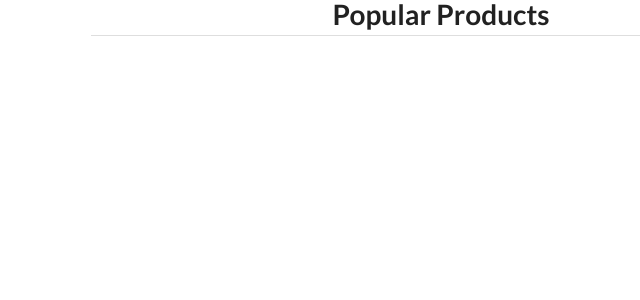
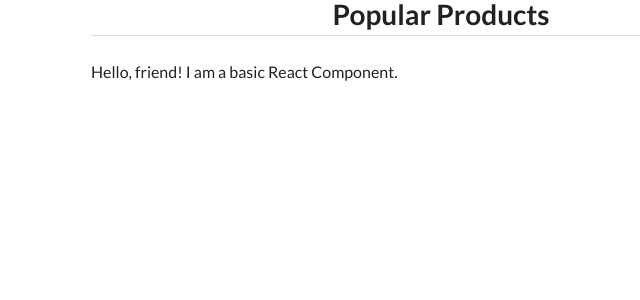
Before and after one commit to survivingknowledge/fs-react, a React (Create React App) app: page / in a window 1280 px wide. Shown: the top 300 px of the page, without its empty margins (199-839 px from the left). Built offline with nearby package versions, Linux system fonts and the light colour scheme.

Commit message:
first component

```diff
--- a/src/components/App.js
+++ b/src/components/App.js
@@ -1,10 +1,13 @@
 import React, { Component } from 'react';
+
+import ProductList from './app-1';
 
 class App extends Component {
   render(){
     return(
       <div className="main ui text container">
         <h1 className="ui dividing centered header">Popular Products</h1>
+        <ProductList />
       </div>
     );
   }
--- /dev/null
+++ b/src/components/app-1.js
@@ -0,0 +1,12 @@
+import React, { Component } from 'react';
+
+class ProductList extends Component {
+  render() {
+    return (
+      <div className="ui unstackable items">
+        Hello, friend! I am a basic React Component.
+      </div>
+    );
+  }
+}
+ export default ProductList;
```
